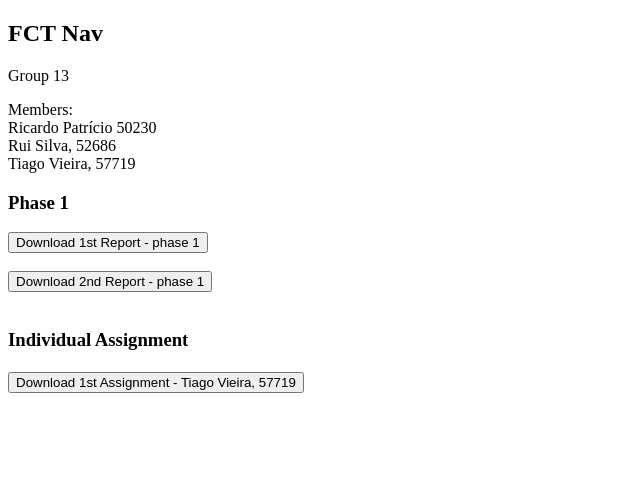
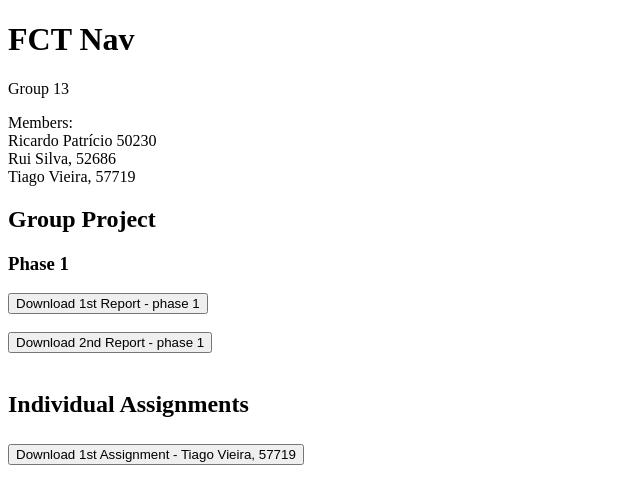
Before and after one commit to TiagoAVieira/website-ipm, a plain HTML site: page index.html in a window 1280 px wide. Shown: the whole page, without its empty margins (0-640 px from the left). Drawn offline with Linux system fonts and the light colour scheme.

Commit message:
Update index.html

```diff
--- a/index.html
+++ b/index.html
@@ -2,16 +2,16 @@
 <html>
 <body>
 
-<h2>FCT Nav</h2>
+<h1>FCT Nav</h1>
   <p>Group 13</p>
 <p>Members:<br/>Ricardo Patrício 50230<br/>Rui Silva, 52686<br/>Tiago Vieira, 57719</p>
-
+<h2>Group Project<h2/>
   <h3>Phase 1</h3>
 <button onclick="window.location.href='docs/report1_group13.pdf';">Download 1st Report - phase 1</button>
   <br/><br/>
 <button onclick="window.location.href='docs/G_13_stage2.pdf';">Download 2nd Report - phase 1</button>
   <br/><br/>
-  <h3>Individual Assignment<h3/>
+  <h2>Individual Assignments<h2/>
    <button onclick="window.location.href='docs/assignment1_Tiago_Vieira_IPM.pdf';">Download 1st Assignment - Tiago Vieira, 57719</button>
   <br/>
 
```
